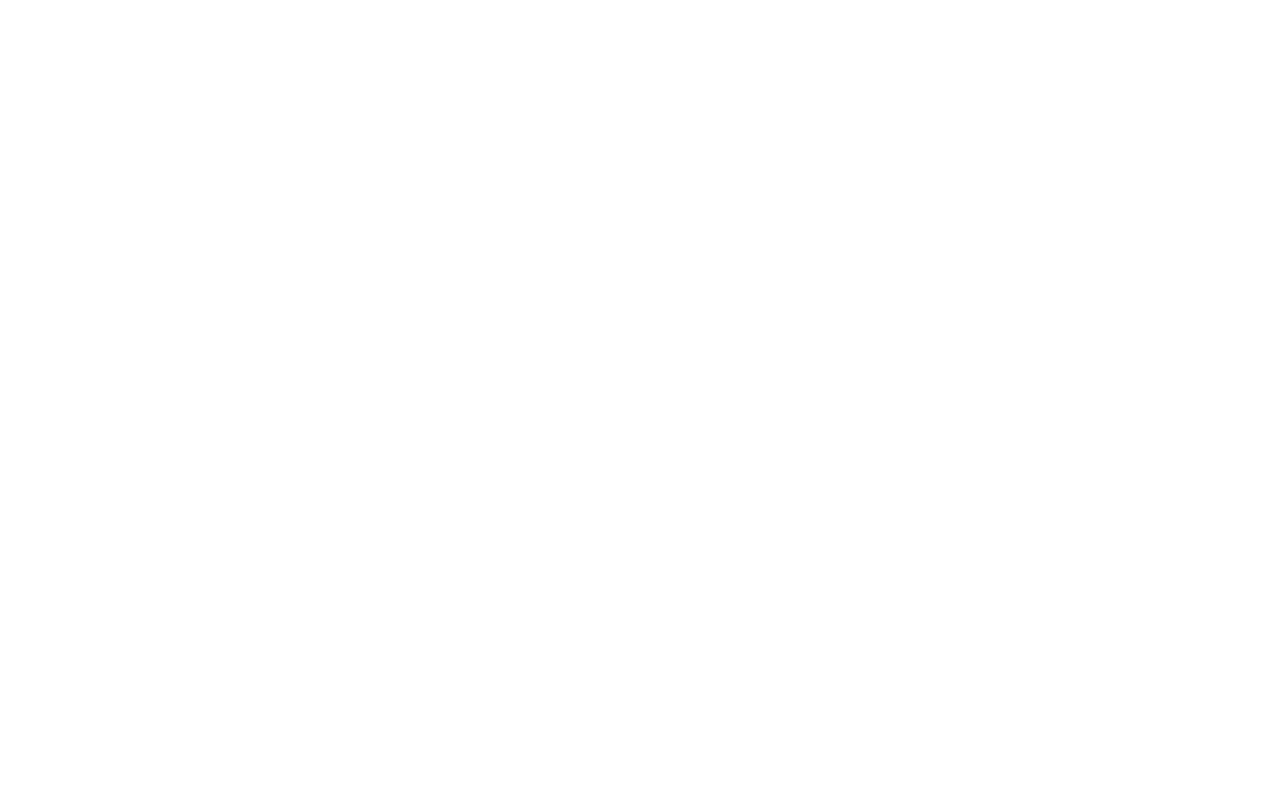
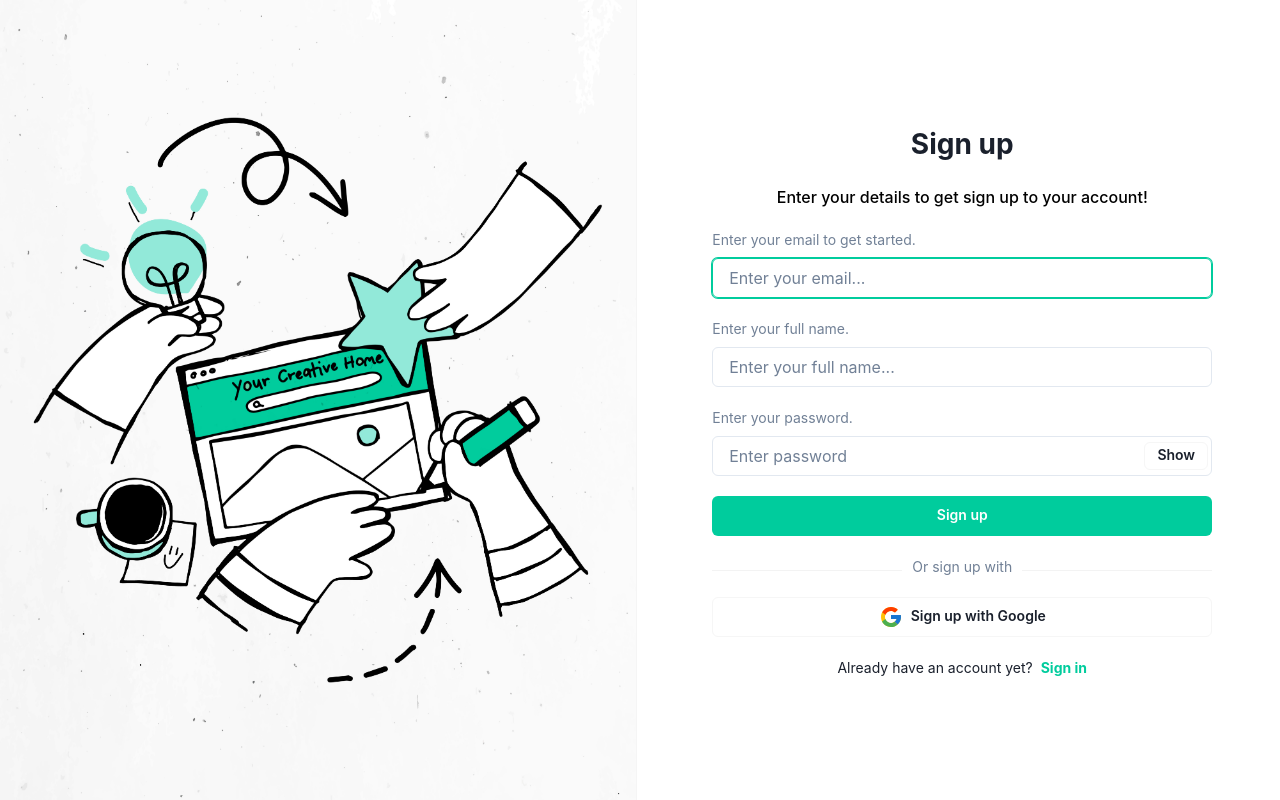
Before and after one commit to ToniDarodda/react-template, a React (Create React App) app: page /sign-up in a window 1280 px wide. Built offline with nearby package versions, Linux system fonts and the light colour scheme.

Commit message:
feat: add register screens

```diff
--- a/src/pages/login.tsx
+++ b/src/pages/login.tsx
@@ -1,60 +1,111 @@
 import React from "react";
-import { Button, HStack, Image, Input, Text, VStack } from '@chakra-ui/react';
+import { Button, HStack, Image, Input, Text, VStack } from "@chakra-ui/react";
 import { FcGoogle } from "react-icons/fc";
 import { useNavigate } from "react-router-dom";
 
 function Login() {
     const navigate = useNavigate();
 
-
     const handleRedirectSignUp = () => {
-        navigate('/sign-up');
+        navigate("/sign-up");
     };
 
     return (
-        <HStack w={'100%'} h={'100vh'}>
-            <VStack flex={1} h={'100%'} borderRight={'1px solid #F5F5F5'}>
-                <Image src="/bg3.jpg" objectFit={'cover'} minH={'100%'} minW={'100%'} />
+        <HStack w={"100%"} h={"100vh"}>
+            <VStack flex={1} h={"100%"} borderRight={"1px solid #F5F5F5"}>
+                <Image src="/bg3.jpg" objectFit={"cover"} minH={"100%"} minW={"100%"} />
             </VStack>
-            <VStack flex={1} h={'100%'} justifyContent={'center'}>
-                <VStack w={'500px'} gap={'20px'}>
+            <VStack flex={1} h={"100%"} justifyContent={"center"}>
+                <VStack w={"500px"} gap={"20px"}>
+                    <Text fontSize={"28"} fontWeight={"bold"}>
+                        Sign in
+                    </Text>
+                    <Text
+                        alignSelf={"center"}
+                        textAlign={"justify"}
+                        fontSize={"16"}
+                        color={"black"}
+                        fontWeight={"500"}
+                    >
+                        Enter your details to get sign in to your account!
+                    </Text>
 
-                    <Text fontSize={'28'} fontWeight={'bold'}>Sign in</Text>
-                    <Text alignSelf={'center'} textAlign={'justify'} fontSize={'16'} color={'black'} fontWeight={'500'}>Enter your details to get sign in to your account!</Text>
-
-                    <VStack w={'100%'} alignItems={'flex-start'}>
-                        <Text fontSize={'14px'} color={'gray.500'}>Enter your email to get started.</Text>
-                        <Input placeholder="Enter your email" inputMode="email" outline={'none'} focusBorderColor={'#00cc9d'} _hover={{
-                            border: '1px solid #00cc9d'
-                        }} />
+                    <VStack w={"100%"} alignItems={"flex-start"}>
+                        <Text fontSize={"14px"} color={"gray.500"}>
+                            Enter your email to get started.
+                        </Text>
+                        <Input
+                            placeholder="Enter your email"
+                            inputMode="email"
+                            outline={"none"}
+                            focusBorderColor={"#00cc9d"}
+                            _hover={{
+                                border: "1px solid #00cc9d",
+                            }}
+                        />
                     </VStack>
 
-                    <VStack w={'100%'} alignItems={'flex-start'}>
-                        <Text fontSize={'14px'} color={'gray.500'}>Enter your password.</Text>
-                        <Input placeholder="Enter your password" focusBorderColor={'#00cc9d'} _hover={{
-                            border: '1px solid #00cc9d'
-                        }} />
+                    <VStack w={"100%"} alignItems={"flex-start"}>
+                        <Text fontSize={"14px"} color={"gray.500"}>
+                            Enter your password.
+                        </Text>
+                        <Input
+                            placeholder="Enter your password"
+                            focusBorderColor={"#00cc9d"}
+                            _hover={{
+                                border: "1px solid #00cc9d",
+                            }}
+                        />
                     </VStack>
 
-                    <Button w={'100%'} fontSize={'14px'} backgroundColor={'#00cc9d'} color={'white'}>Sign in</Button>
+                    <Button
+                        w={"100%"}
+                        fontSize={"14px"}
+                        backgroundColor={"#00cc9d"}
+                        color={"white"}
+                    >
+                        Sign in
+                    </Button>
 
-                    <HStack w={'100%'} alignItems={'center'} justifyContent={'space-between'}>
-                        <VStack borderBottom={'1px solid #F3F3F3'} w={'38%'} h={'10px'} />
-                        <Text fontSize={'14px'} color={'gray.500'}>Or sign in with</Text>
-                        <VStack borderBottom={'1px solid #F3F3F3'} w={'38%'} h={'10px'} />
+                    <HStack
+                        w={"100%"}
+                        alignItems={"center"}
+                        justifyContent={"space-between"}
+                    >
+                        <VStack borderBottom={"1px solid #F3F3F3"} w={"38%"} h={"10px"} />
+                        <Text fontSize={"14px"} color={"gray.500"}>
+                            Or sign in with
+                        </Text>
+                        <VStack borderBottom={"1px solid #F3F3F3"} w={"38%"} h={"10px"} />
                     </HStack>
 
-                    <Button w={'100%'} fontSize={'14px'} backgroundColor={'white'} border={'1px solid #F6F6F6'} iconSpacing={'8px'} leftIcon={<FcGoogle size={'24px'} />}>Sign in with Google</Button>
+                    <Button
+                        w={"100%"}
+                        fontSize={"14px"}
+                        backgroundColor={"white"}
+                        border={"1px solid #F6F6F6"}
+                        iconSpacing={"8px"}
+                        leftIcon={<FcGoogle size={"24px"} />}
+                    >
+                        Sign in with Google
+                    </Button>
 
                     <HStack>
-                        <Text fontSize={'14px'}>Didn't have an account yet?</Text>
-                        <Text fontSize={'14px'} color={'#00cc9d'} cursor={'pointer'} fontWeight={'bold'} onClick={handleRedirectSignUp}>Sign up</Text>
+                        <Text fontSize={"14px"}>Didn't have an account yet?</Text>
+                        <Text
+                            fontSize={"14px"}
+                            color={"#00cc9d"}
+                            cursor={"pointer"}
+                            fontWeight={"bold"}
+                            onClick={handleRedirectSignUp}
+                        >
+                            Sign up
+                        </Text>
                     </HStack>
                 </VStack>
-
             </VStack>
-        </HStack >
-    )
+        </HStack>
+    );
 }
 
 export const LoginScreen = React.memo(Login);
--- a/src/pages/register.tsx
+++ b/src/pages/register.tsx
@@ -1,10 +1,133 @@
-import { HStack } from "@chakra-ui/react";
-import React from "react";
+import { Button, HStack, Image, Input, InputGroup, InputRightElement, Text, VStack } from "@chakra-ui/react";
+import React, { useState } from "react";
+import { FcGoogle } from "react-icons/fc";
+import { useNavigate } from "react-router-dom";
 
 function Register() {
+    const navigate = useNavigate();
+
+    const [show, setShow] = useState<boolean>(false)
+    const handleClick = () => setShow(!show)
+
+    const handleRedirectSignIn = () => {
+        navigate("/sign-in");
+    };
+
     return (
-        <HStack w={'100%'} backgroundColor={'white'} h={'50px'}>Register</HStack>
-    )
+        <HStack w={"100%"} h={"100vh"}>
+            <VStack flex={1} h={"100%"} borderRight={"1px solid #F5F5F5"}>
+                <Image src="/bg3.jpg" objectFit={"cover"} minH={"100%"} minW={"100%"} />
+            </VStack>
+            <VStack flex={1} h={"100%"} justifyContent={"center"}>
+                <VStack w={"500px"} gap={"20px"}>
+                    <Text fontSize={"28"} fontWeight={"bold"}>
+                        Sign up
+                    </Text>
+                    <Text
+                        alignSelf={"center"}
+                        textAlign={"justify"}
+                        fontSize={"16"}
+                        color={"black"}
+                        fontWeight={"500"}
+                    >
+                        Enter your details to get sign up to your account!
+                    </Text>
+
+                    <VStack w={"100%"} alignItems={"flex-start"}>
+                        <Text fontSize={"14px"} color={"gray.500"}>
+                            Enter your email to get started.
+                        </Text>
+                        <Input
+                            placeholder="Enter your email..."
+                            inputMode="email"
+                            outline={"none"}
+                            autoFocus
+                            focusBorderColor={"#00cc9d"}
+                            _hover={{
+                                border: "1px solid #00cc9d",
+                            }}
+                        />
+                    </VStack>
+
+                    <VStack w={"100%"} alignItems={"flex-start"}>
+                        <Text fontSize={"14px"} color={"gray.500"}>
+                            Enter your full name.
+                        </Text>
+                        <Input
+                            placeholder="Enter your full name..."
+                            focusBorderColor={"#00cc9d"}
+                            _hover={{
+                                border: "1px solid #00cc9d",
+                            }}
+                        />
+                    </VStack>
+
+                    <VStack w={"100%"} alignItems={"flex-start"}>
+                        <Text fontSize={"14px"} color={"gray.500"}>
+                            Enter your password.
+                        </Text>
+                        <InputGroup size='md'>
+                            <Input
+                                pr='4.5rem'
+                                type={show ? 'text' : 'password'}
+                                placeholder='Enter password'
+                            />
+                            <InputRightElement width='4.5rem'>
+                                <Button h='1.75rem' size='sm' backgroundColor={'white'} border={'1px solid #F6F6F6'} _hover={{ backgroundColor: '#00cc9d', color: 'white' }} onClick={handleClick}>
+                                    {show ? 'Hide' : 'Show'}
+                                </Button>
+                            </InputRightElement>
+                        </InputGroup>
+                    </VStack>
+
+                    <Button
+                        w={"100%"}
+                        fontSize={"14px"}
+                        backgroundColor={"#00cc9d"}
+                        color={"white"}
+                    >
+                        Sign up
+                    </Button>
+
+                    <HStack
+                        w={"100%"}
+                        alignItems={"center"}
+                        justifyContent={"space-between"}
+                    >
+                        <VStack borderBottom={"1px solid #F3F3F3"} w={"38%"} h={"10px"} />
+                        <Text fontSize={"14px"} color={"gray.500"}>
+                            Or sign up with
+                        </Text>
+                        <VStack borderBottom={"1px solid #F3F3F3"} w={"38%"} h={"10px"} />
+                    </HStack>
+
+                    <Button
+                        w={"100%"}
+                        fontSize={"14px"}
+                        backgroundColor={"white"}
+                        border={"1px solid #F6F6F6"}
+                        iconSpacing={"8px"}
+                        leftIcon={<FcGoogle size={"24px"} />}
+                    >
+                        Sign up with Google
+                    </Button>
+
+                    <HStack>
+                        <Text fontSize={"14px"}>Already have an account yet?</Text>
+                        <Text
+                            fontSize={"14px"}
+                            color={"#00cc9d"}
+                            cursor={"pointer"}
+                            fontWeight={"bold"}
+                            onClick={handleRedirectSignIn}
+                        >
+                            Sign in
+                        </Text>
+                    </HStack>
+                </VStack>
+            </VStack>
+        </HStack>
+    );
 }
 
 export const RegisterScreen = React.memo(Register);
```
Also changed, not shown: src/navigations/navigation.tsx (+9 -5 lines).
